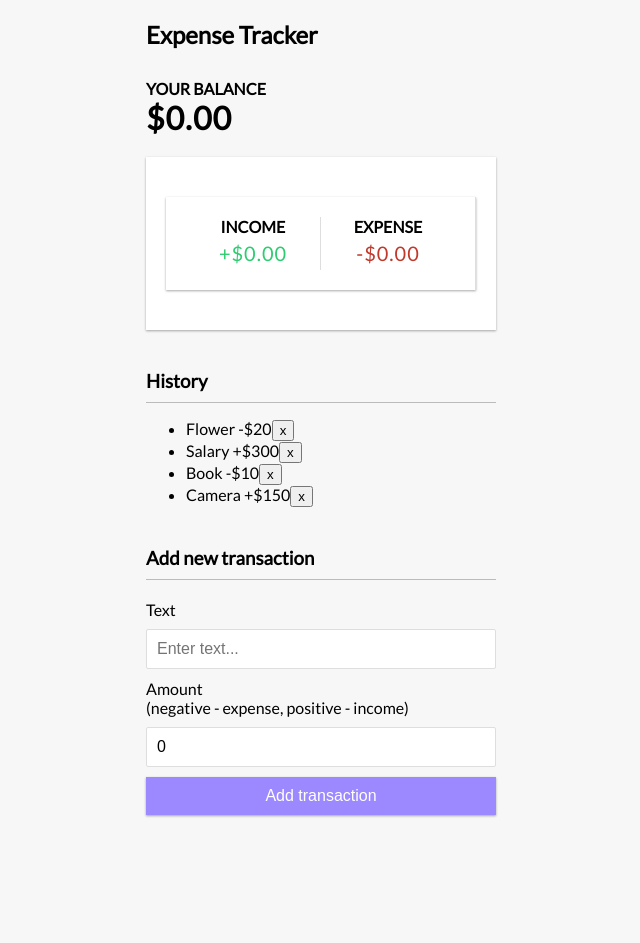
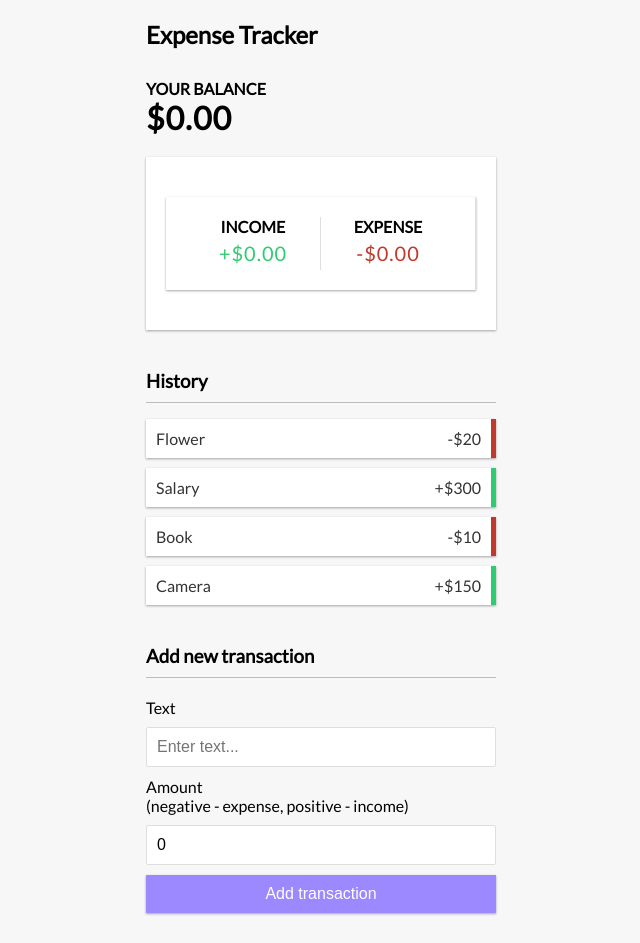
Before and after one commit to littletonjeffrey/expense-tracker, a React (Create React App) app: page / in a window 1280 px wide. Shown: the whole page, without its empty margins (319-959 px from the left). Before the commit the page ends 845 px from the top, so only its background shows below. Built offline with nearby package versions, Linux system fonts and the light colour scheme; the HTML template or start-up script is replaced by a standard one.

Commit message:
finished styling on lists and delete buttons

```diff
--- a/src/App.css
+++ b/src/App.css
@@ -102,3 +102,54 @@ h3 {
   .delete-btn:focus {
     outline: 0;
   }
+
+  .list {
+    list-style-type: none;
+    padding: 0;
+    margin-bottom: 40px;
+  }
+
+  .list li {
+    background-color: #fff;
+    box-shadow: var(--box-shadow);
+    color: #333;
+    display: flex;
+    justify-content: space-between;
+    position: relative;
+    padding: 10px;
+    margin: 10px 0;
+  }
+
+  .list li.plus {
+    border-right: 5px solid #2ecc71;
+  }
+
+  .list li.minus {
+    border-right: 5px solid #c0392b;
+  }
+
+  .delete-btn {
+    cursor: pointer;
+    background-color: #e74c3c;
+    border: 0;
+    color: #fff;
+    font-size: 20px;
+    line-height: 20px;
+    padding: 2px 5px;
+    position: absolute;
+    top: 50%;
+    left: 0;
+    transform: translate(-100%, -50%);
+    opacity: 0;
+    transition: opacity 0.3s ease;
+  }
+
+  .list li:hover .delete-btn {
+    opacity: 1;
+  }
+
+  @media (max-width: 320px) {
+    .container {
+      width: 300px;
+    }
+  }
--- a/src/components/Transaction.jsx
+++ b/src/components/Transaction.jsx
@@ -4,7 +4,7 @@ export const Transaction = ({ transaction }) => {
     const sign = transaction.amount < 0 ? '-' : '+';
 
     return (
-    <li className="minus">
+    <li className={transaction.amount < 0 ? 'minus' : 'plus'}>
           { transaction.text } <span>{sign}${Math.abs(transaction.amount)}</span><button className="delete-btn">x</button>
         </li>
   )
```
